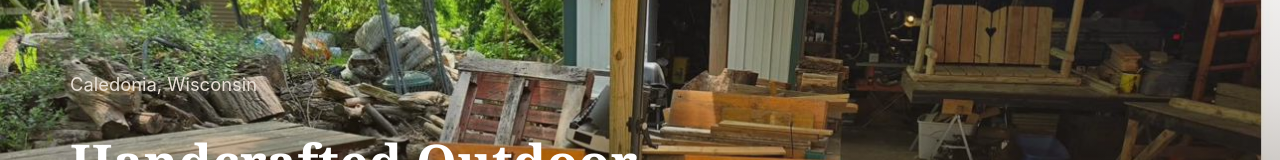
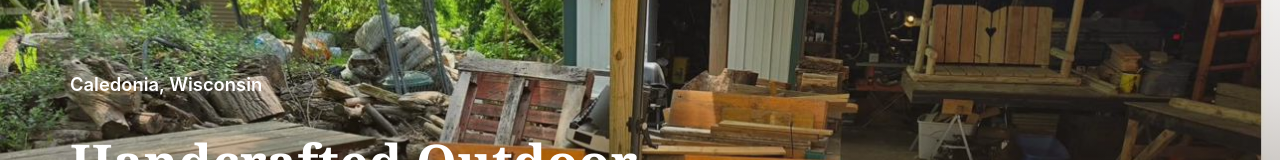
Before and after one commit to BrandonBuckner/sawdust-shop-website, a plain HTML site: page index.html in a window 1280 px wide. Shown: the part 182-342 px from the top of the page. Drawn offline with Linux system fonts and the light colour scheme.

Commit message:
Updated font change for better visibility

```diff
--- a/index.html
+++ b/index.html
@@ -73,7 +73,7 @@
   <!-- Hero Section -->
   <section class="hero" style="background-image: url('assets/images/hero/patio-set-umbrella-deer-cutout.jpg');">
     <div class="hero__content">
-      <p class="hero__subtitle">Caledonia, Wisconsin</p>
+      <p class="hero__subtitle" style="color:#FFFFFF; font-weight: 600;">Caledonia, Wisconsin</p>
       <h1>Handcrafted Outdoor Furniture for Wisconsin Backyards</h1>
       <p class="hero__subtitle">Built by hand with thicker, higher-quality wood. Patio sets, swings, garden boxes, and custom projects — made to last and priced to be fair.</p>
       <div class="hero__buttons">
```
